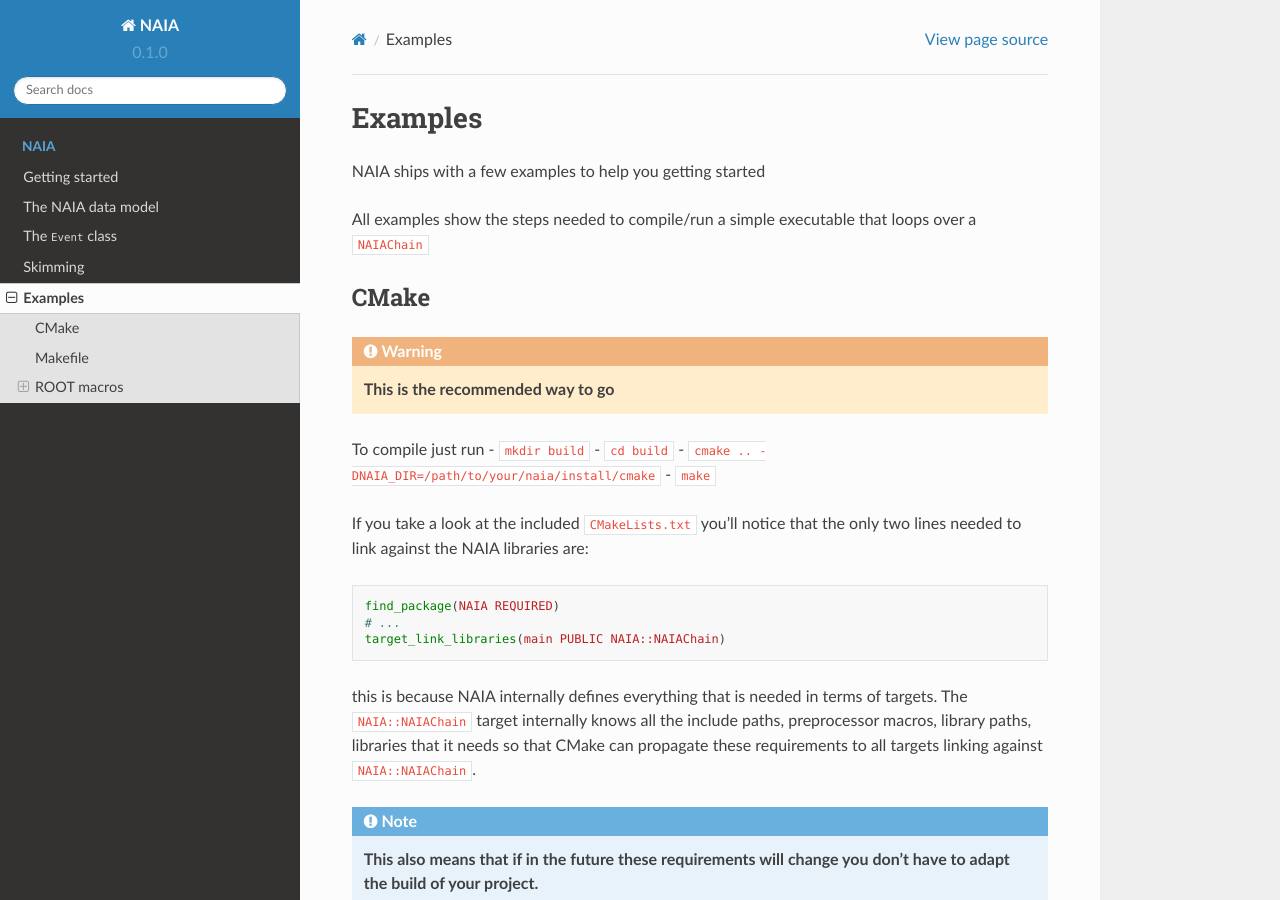
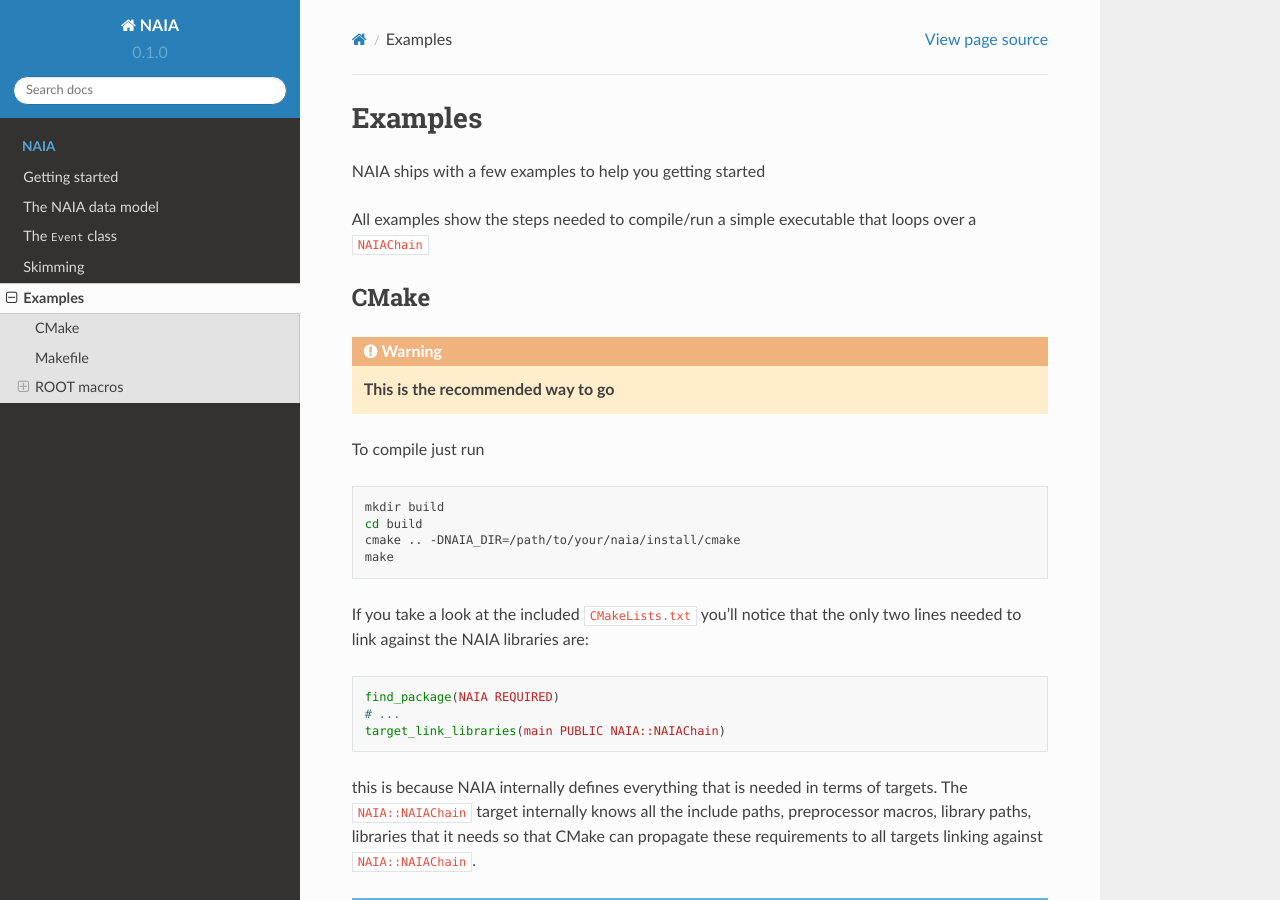
Before and after one commit to valerioformato/NAIA-readthedocs, a Sphinx documentation site: the page built from docs/source/examples.rst, in a window 1280 px wide and 900 px high. Built offline with Sphinx 7.4.7 and the Read the Docs theme 2.0.0, drawn with Linux system fonts in a browser that asks for light colours.

Commit message:
fix broken list in examples

```diff
--- a/docs/source/examples.rst
+++ b/docs/source/examples.rst
@@ -13,10 +13,13 @@ CMake
     **This is the recommended way to go**
 
 To compile just run
-- ``mkdir build``
-- ``cd build``
-- ``cmake .. -DNAIA_DIR=/path/to/your/naia/install/cmake``
-- ``make``
+
+.. code-block:: bash
+
+    mkdir build
+    cd build
+    cmake .. -DNAIA_DIR=/path/to/your/naia/install/cmake
+    make
 
 If you take a look at the included ``CMakeLists.txt`` you'll notice that the only two lines needed to link against the NAIA libraries are:
 
```
